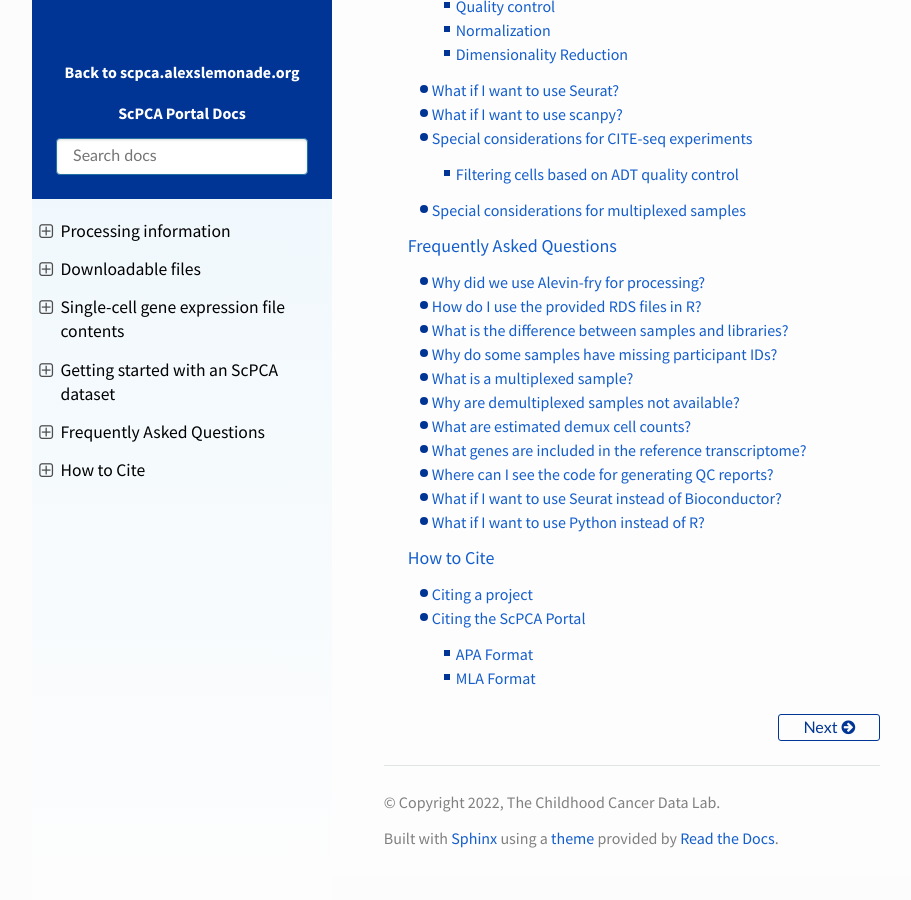
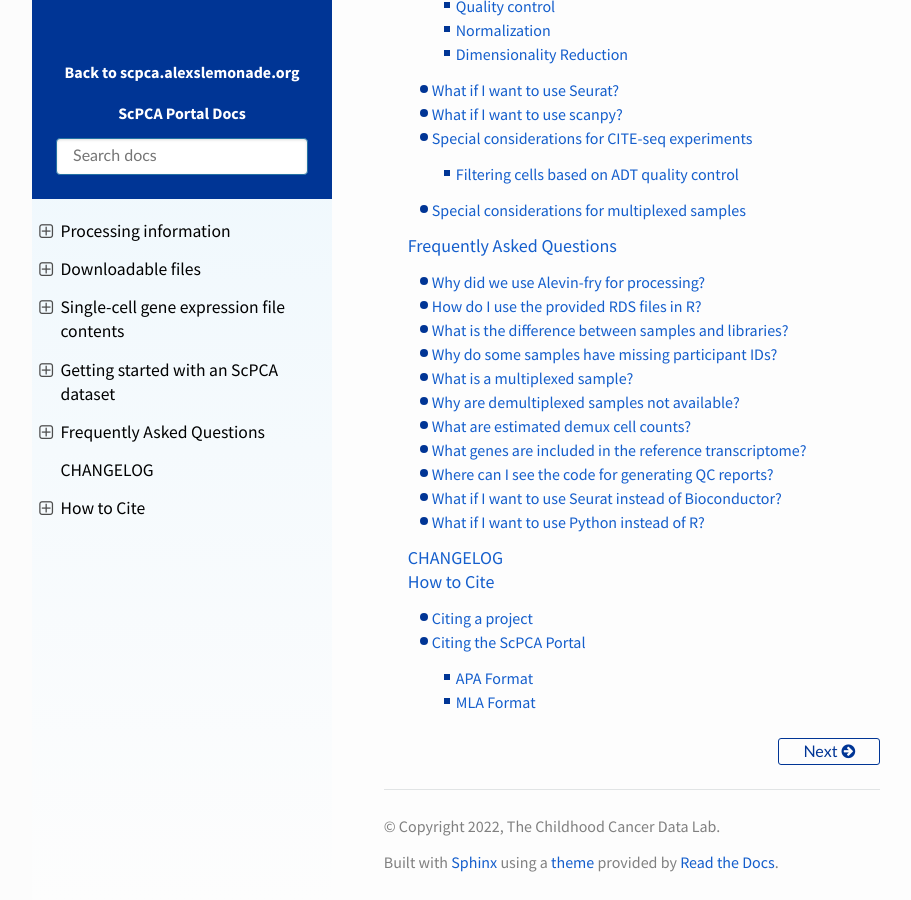
Before and after one commit to DongzeHE/scpca-docs, a Sphinx documentation site: the page built from docs/index.md, in a window 1280 px wide and 900 px high, scrolled down 1738 px. Shown: the whole window, without its empty margins (158-1069 px from the left). Built offline with Sphinx 7.4.7 and the Read the Docs theme 2.0.0, drawn with Linux system fonts in a browser that asks for light colours; before the commit the page ends 2614 px from its top, so only the background shows below that.

Commit message:
Add CHANGELOG file and index in recommended place

````diff
--- /dev/null
+++ b/docs/CHANGELOG.md
@@ -0,0 +1 @@
+# CHANGELOG
--- a/docs/index.md
+++ b/docs/index.md
@@ -11,5 +11,6 @@ download_files
 sce_file_contents
 getting_started
 faq
+CHANGELOG
 citation
 ```
````
